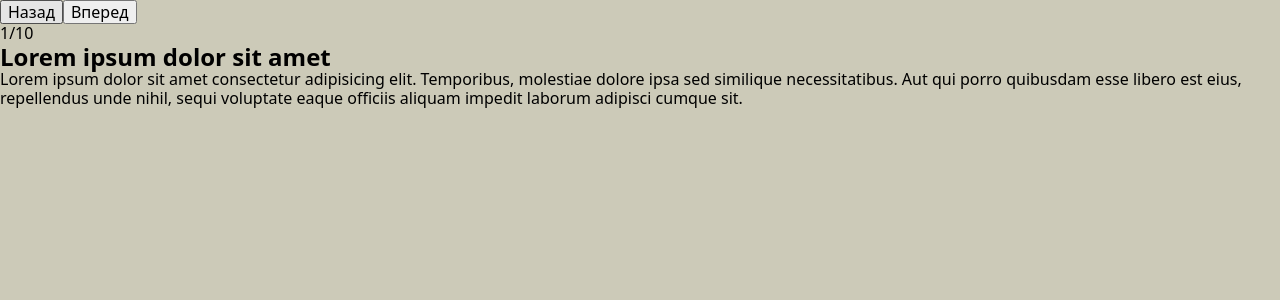
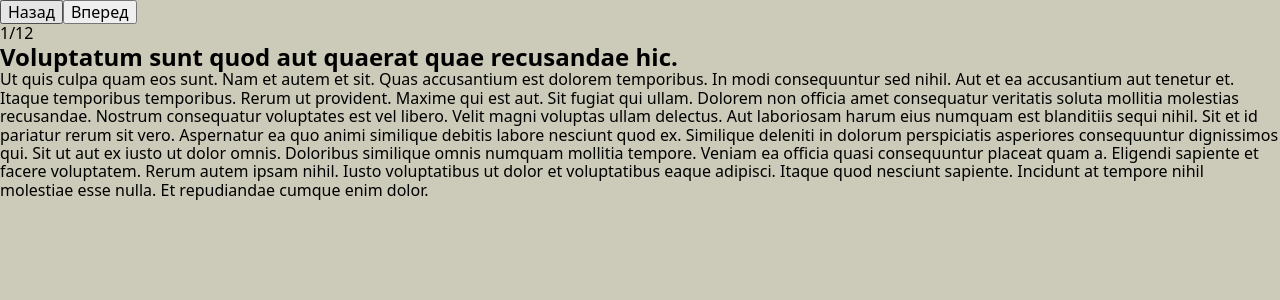
Before and after one commit to YoungSandw1ch/react-training, a React (Create React App) app: page / in a window 1280 px wide. Shown: the top 300 px of the page. Built offline with nearby package versions, Linux system fonts and the light colour scheme.

Commit message:
add logic prepare for refactoring

```diff
--- a/src/Components/Reader/App/App.jsx
+++ b/src/Components/Reader/App/App.jsx
@@ -5,7 +5,7 @@ import publication from 'data/publications.json';
 export const App = () => {
   return (
     <Box>
-      <Reader item={publication} />
+      <Reader items={publication} />
     </Box>
   );
 };
--- a/src/Components/Reader/Reader/Reader.jsx
+++ b/src/Components/Reader/Reader/Reader.jsx
@@ -3,34 +3,39 @@ import { Box } from 'Components/Common';
 
 export class Reader extends PureComponent {
   state = {
-    publicationIndex: 0,
+    index: 0,
   };
 
-  handleBtnClick = () => {};
+  handleBtnClick = value => {
+    this.setState(pS => ({ index: pS.index + value }));
+  };
 
   render() {
+    const { index } = this.state;
+    const currentIndex = index + 1;
+    const { items } = this.props;
+    const itemsLength = items.length;
+    const currentItem = items[index];
+    const { title, text } = currentItem;
+
     return (
       <Box>
         <section>
-          <button type="button" onClick={this.handleBtnClick}>
+          <button type="button" onClick={() => this.handleBtnClick(-1)}>
             Назад
           </button>
-          <button type="button" onClick={this.handleBtnClick}>
+          <button type="button" onClick={() => this.handleBtnClick(1)}>
             Вперед
           </button>
         </section>
 
-        <p>1/10</p>
+        <p>
+          {currentIndex}/{itemsLength}
+        </p>
 
         <article>
-          <h2>Lorem ipsum dolor sit amet</h2>
-          <p>
-            Lorem ipsum dolor sit amet consectetur adipisicing elit. Temporibus,
-            molestiae dolore ipsa sed similique necessitatibus. Aut qui porro
-            quibusdam esse libero est eius, repellendus unde nihil, sequi
-            voluptate eaque officiis aliquam impedit laborum adipisci cumque
-            sit.
-          </p>
+          <h2>{title}</h2>
+          <p>{text}</p>
         </article>
       </Box>
     );
```
